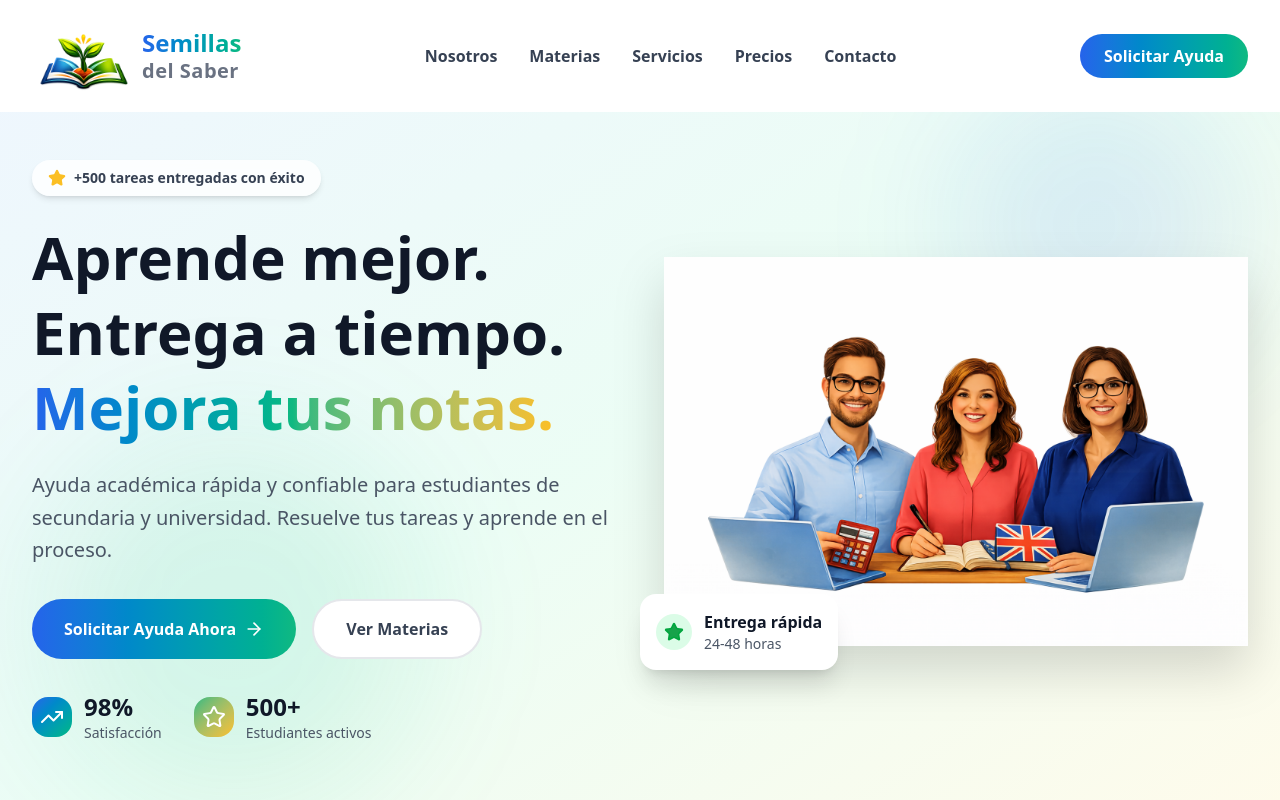
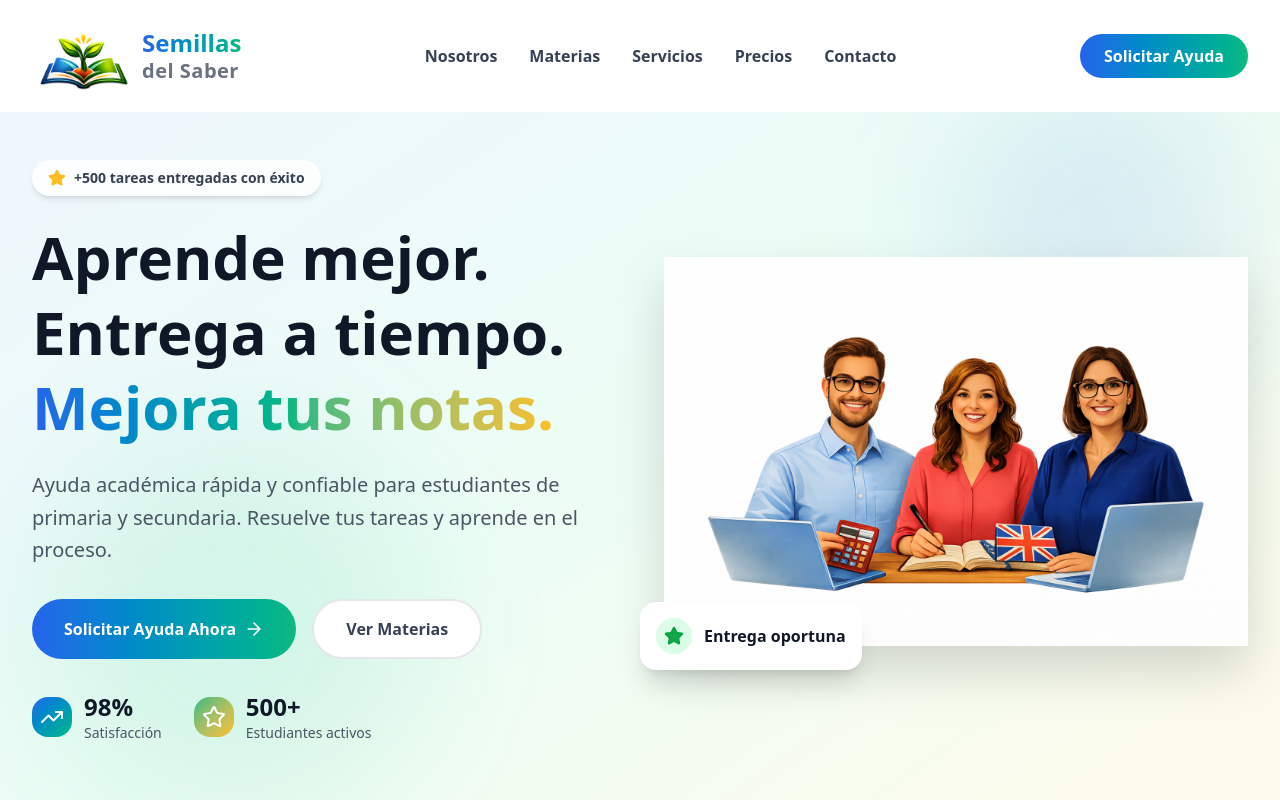
Before and after one commit to HaroldR23/semillas-saber-frontend, a Next.js app: page / in a window 1280 px wide. Shown: the top 800 px of the page. Built offline with nearby package versions, Linux system fonts and the light colour scheme.

Commit message:
refactor: modify main service description. Add real email. Add new field in the form

```diff
--- a/app/(landingPage)/components/Contact.tsx
+++ b/app/(landingPage)/components/Contact.tsx
@@ -9,6 +9,7 @@ const Contact = ({ selectedPlan, onClearPlan }: ContactProps) => {
   const initialFormData = {
     name: '',
     email: '',
+    guardianName: '',
     subject: '',
     message: '',
   };
@@ -31,7 +32,7 @@ const Contact = ({ selectedPlan, onClearPlan }: ContactProps) => {
   }, [selectedPlan]);
 
   const encodeWhatsAppMessage = (data: typeof initialFormData): string => {
-    const message = `*Nueva Solicitud de Ayuda*\n\n*Nombre:* ${data.name}\n*Email:* ${data.email}\n*Asunto:* ${data.subject}\n*Mensaje:*\n${data.message}`;
+    const message = `*Nueva Solicitud de Ayuda*\n\n*Nombre:* ${data.name}\n*Email:* ${data.email}\n*Acudiente:* ${data.guardianName}\n*Asunto:* ${data.subject}\n*Mensaje:*\n${data.message}`;
     return encodeURIComponent(message);
   };
 
@@ -104,7 +105,7 @@ const Contact = ({ selectedPlan, onClearPlan }: ContactProps) => {
 
               <div>
                 <label htmlFor="name" className="block text-gray-700 mb-2">
-                  Nombre Completo
+                  Nombre del Estudiante
                 </label>
                 <input
                   type="text"
@@ -128,6 +129,21 @@ const Contact = ({ selectedPlan, onClearPlan }: ContactProps) => {
                   onChange={(e) => setFormData({ ...formData, email: e.target.value })}
                   className="w-full px-4 py-3 bg-gray-50 border border-gray-200 rounded-xl focus:outline-none focus:ring-2 focus:ring-[#2563eb] transition-all"
                   placeholder="tu@email.com"
+                  required
+                />
+              </div>
+
+              <div>
+                <label htmlFor="guardianName" className="block text-gray-700 mb-2">
+                  Nombre del Acudiente
+                </label>
+                <input
+                  type="text"
+                  id="guardianName"
+                  value={formData.guardianName}
+                  onChange={(e) => setFormData({ ...formData, guardianName: e.target.value })}
+                  className="w-full px-4 py-3 bg-gray-50 border border-gray-200 rounded-xl focus:outline-none focus:ring-2 focus:ring-[#2563eb] transition-all"
+                  placeholder="Nombre del acudiente"
                   required
                 />
               </div>
--- a/app/(landingPage)/components/Hero.tsx
+++ b/app/(landingPage)/components/Hero.tsx
@@ -73,8 +73,8 @@ const Hero = () => {
             </h1>
 
             <p className="text-lg md:text-xl text-gray-600 mb-8 leading-relaxed">
-              Ayuda académica rápida y confiable para estudiantes de secundaria y
-              universidad. Resuelve tus tareas y aprende en el proceso.
+              Ayuda académica rápida y confiable para estudiantes de primaria y
+              secundaria. Resuelve tus tareas y aprende en el proceso.
             </p>
 
             {/* CTA Buttons */}
@@ -144,8 +144,8 @@ const Hero = () => {
                   <Star className="text-green-600" size={20} fill="#16a34a" />
                 </div>
                 <div>
-                  <div className="font-bold text-gray-900">Entrega rápida</div>
-                  <div className="text-sm text-gray-600">24-48 horas</div>
+                  <div className="font-bold text-gray-900">Entrega oportuna</div>
+                  {/* <div className="text-sm text-gray-600">24-48 horas</div> */}
                 </div>
               </div>
             </motion.div>
--- a/app/components/Footer.tsx
+++ b/app/components/Footer.tsx
@@ -20,8 +20,8 @@ const Footer = () => {
           <div>
             <Logo />
             <p className="text-gray-400 leading-relaxed mb-6">
-              Ayuda académica rápida y confiable para estudiantes de secundaria y
-              universidad.
+              Ayuda académica rápida y confiable para estudiantes de primaria y
+              secundaria.
             </p>
             <div className="flex gap-4 items-center">
               <a
@@ -87,10 +87,10 @@ const Footer = () => {
               <li className="flex items-start gap-3">
                 <Mail className="text-[#2563eb] shrink-0 mt-1" size={20} />
                 <a
-                  href="mailto:ayuda@semillasdelsaber.com"
+                  href="mailto:rianopovedar@gmail.com"
                   className="text-gray-400 hover:text-white transition-colors"
                 >
-                  ayuda@semillasdelsaber.com
+                  rianopovedar@gmail.com
                 </a>
               </li>
               <li className="flex items-start gap-3">
--- a/app/constants/index.ts
+++ b/app/constants/index.ts
@@ -210,8 +210,8 @@ export const services = [
 export const benefits = [
   {
     icon: Zap,
-    title: 'Entregas Rápidas',
-    description: 'Respuestas en 24-48 horas para que nunca pierdas una fecha límite.',
+    title: 'Entregas Oportunas',
+    description: 'Respuestas oportunas para que nunca pierdas una fecha límite.',
     gradient: 'from-blue-500 to-blue-600',
   },
   {
@@ -243,8 +243,6 @@ export const plans = [
     features: [
       'Resolución de una tarea',
       'Explicación paso a paso',
-      'Entrega en 24-48 horas',
-      'Soporte por chat',
       'Garantía de calidad',
     ],
     gradient: 'from-blue-500 to-blue-600',
@@ -257,11 +255,8 @@ export const plans = [
     price: '$30.000',
     description: 'Lo más popular para estudiantes activos',
     features: [
-      '10 tareas al mes',
       'Prioridad en entregas',
       '2 clases particulares',
-      'Acceso a materiales premium',
-      'Soporte prioritario 24/7',
       'Descuento en clases extras',
     ],
     gradient: 'from-emerald-500 to-emerald-600',
```
